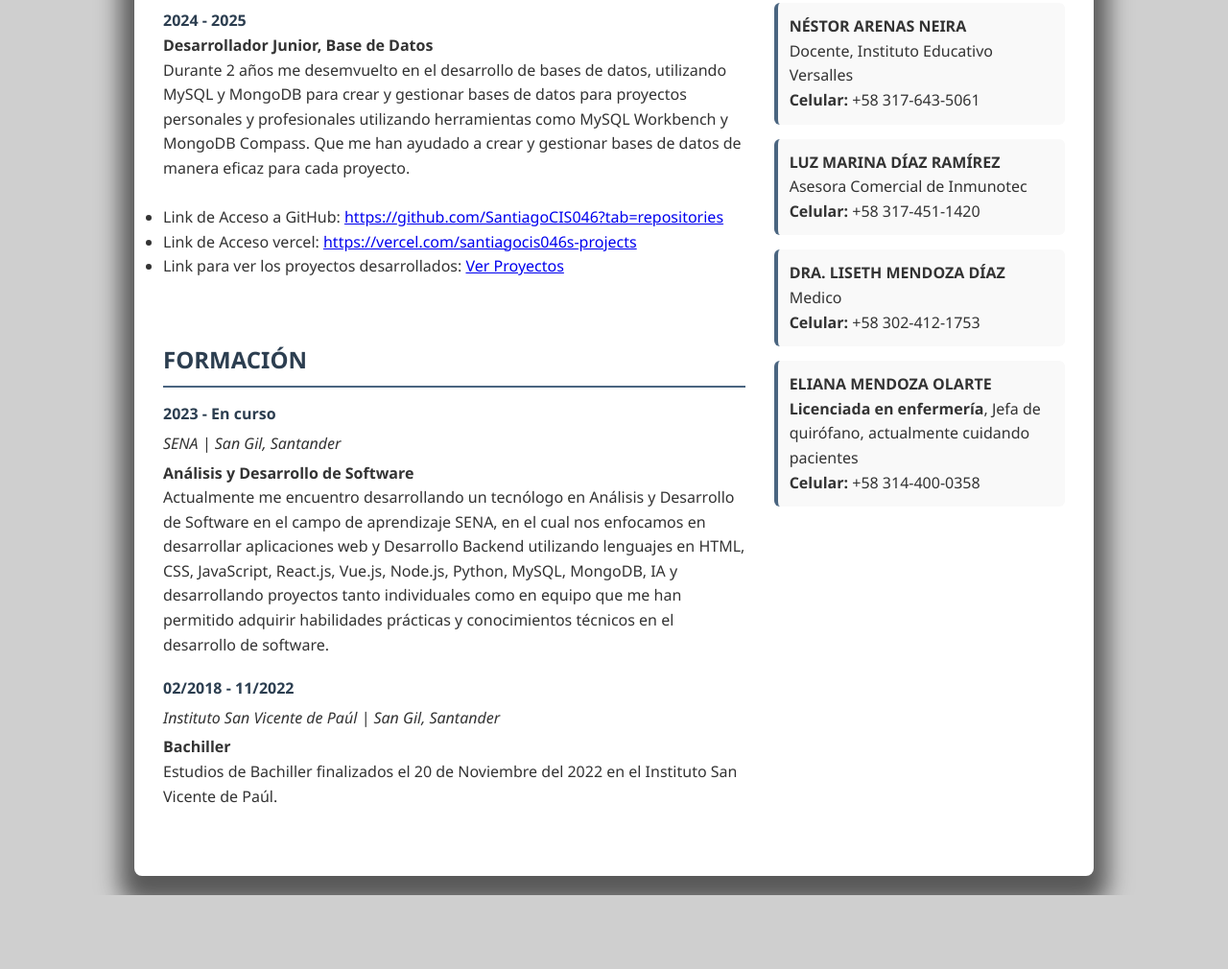
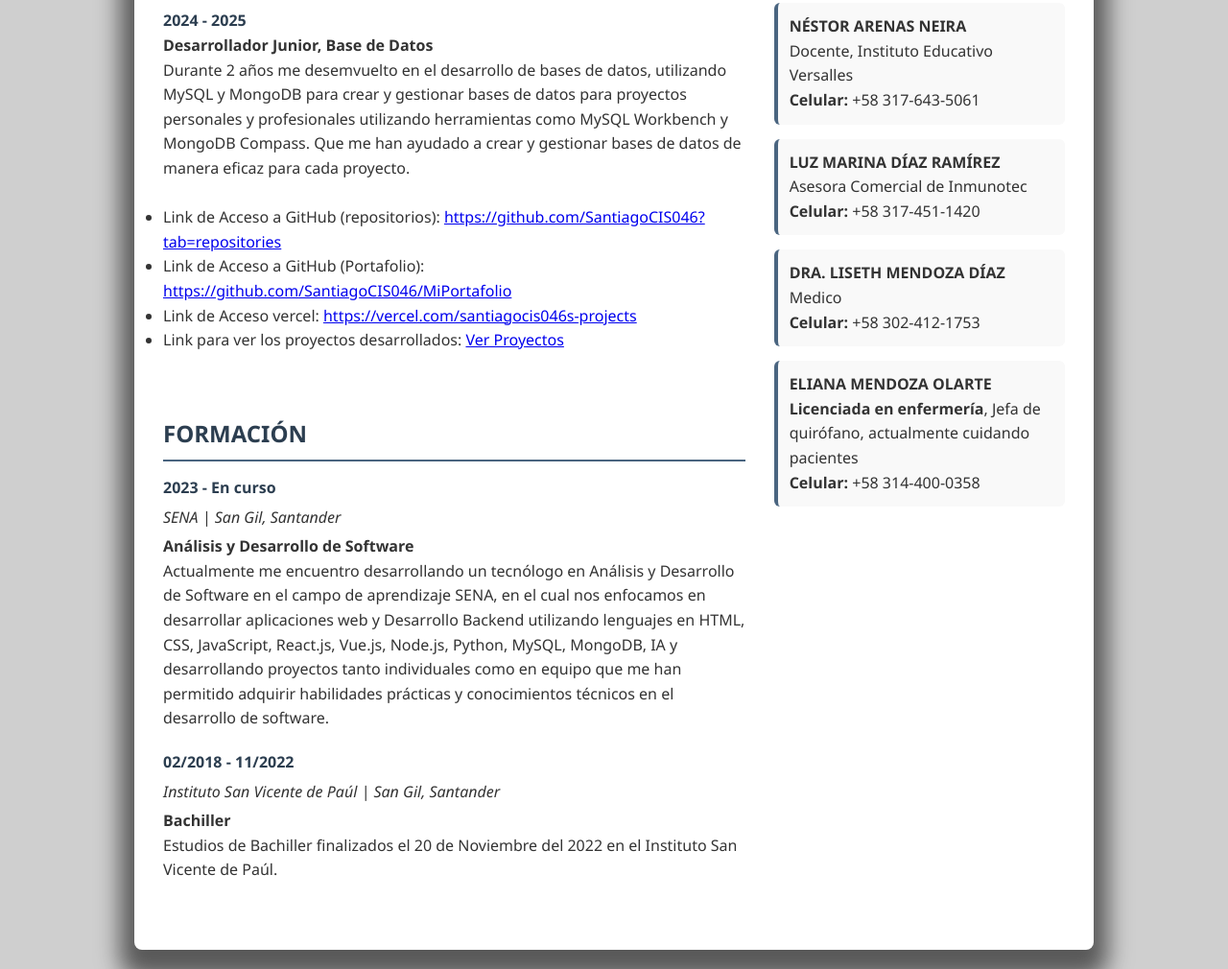
Before and after one commit to SantiagoCIS046/My-Story, a plain HTML site: page index.html in a window 1280 px wide. Shown: the part 1428-2438 px from the top of the page at 96% size. Before the commit the page ends 2361 px from the top, so only its background shows below. Drawn offline with Linux system fonts and the light colour scheme.

Commit message:
Arreglo de Portafolio

```diff
--- a/index.html
+++ b/index.html
@@ -60,7 +60,8 @@
               <p>Durante 2 años me desemvuelto en el desarrollo de bases de datos, utilizando MySQL y MongoDB para crear y gestionar bases de datos para proyectos personales y profesionales utilizando herramientas como MySQL Workbench y MongoDB Compass. Que me han ayudado a crear y gestionar bases de datos de manera eficaz para cada proyecto.</p>
               <br>
               <ul>
-                <li>Link de Acceso a GitHub: <a href="https://github.com/SantiagoCIS046?tab=repositories">https://github.com/SantiagoCIS046?tab=repositories</a></li>
+                <li>Link de Acceso a GitHub (repositorios): <a href="https://github.com/SantiagoCIS046?tab=repositories">https://github.com/SantiagoCIS046?tab=repositories</a></li>
+                <li>Link de Acceso a GitHub (Portafolio): <a href="https://github.com/SantiagoCIS046/MiPortafolio">https://github.com/SantiagoCIS046/MiPortafolio</a></li>
                 <li>Link de Acceso vercel: <a href="https://vercel.com/santiagocis046s-projects">https://vercel.com/santiagocis046s-projects</a></li>
                 <li>Link para ver los proyectos desarrollados: <a href="https://mi-portafolio-two-rust.vercel.app/">Ver Proyectos</a></li>
               </ul>
```
